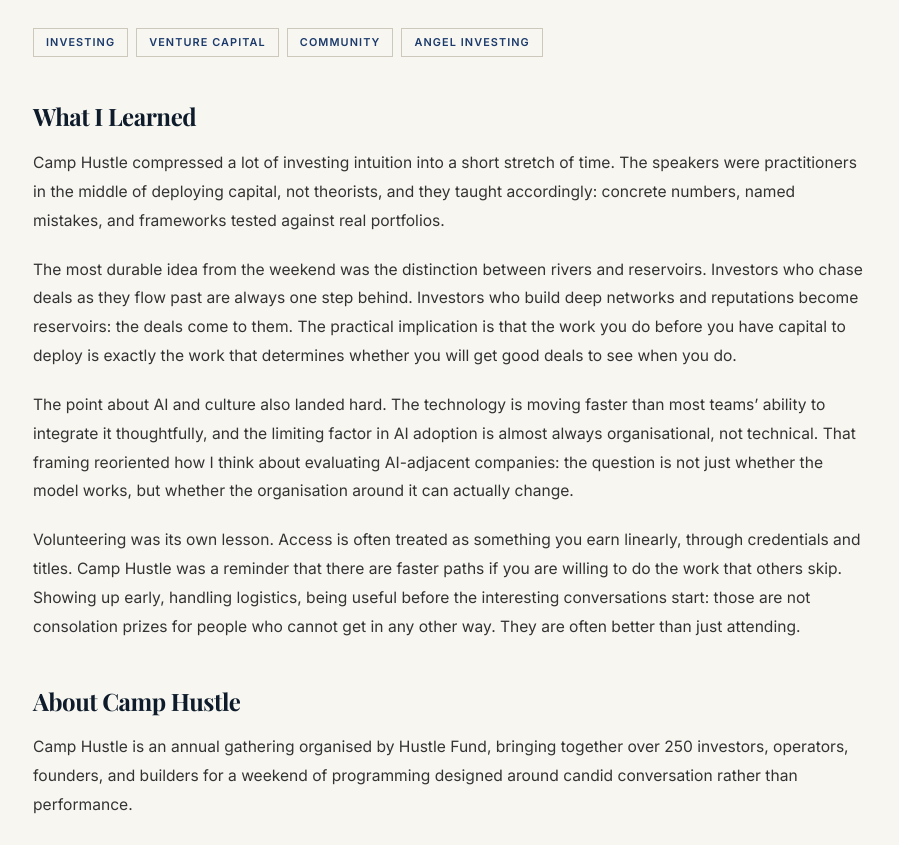
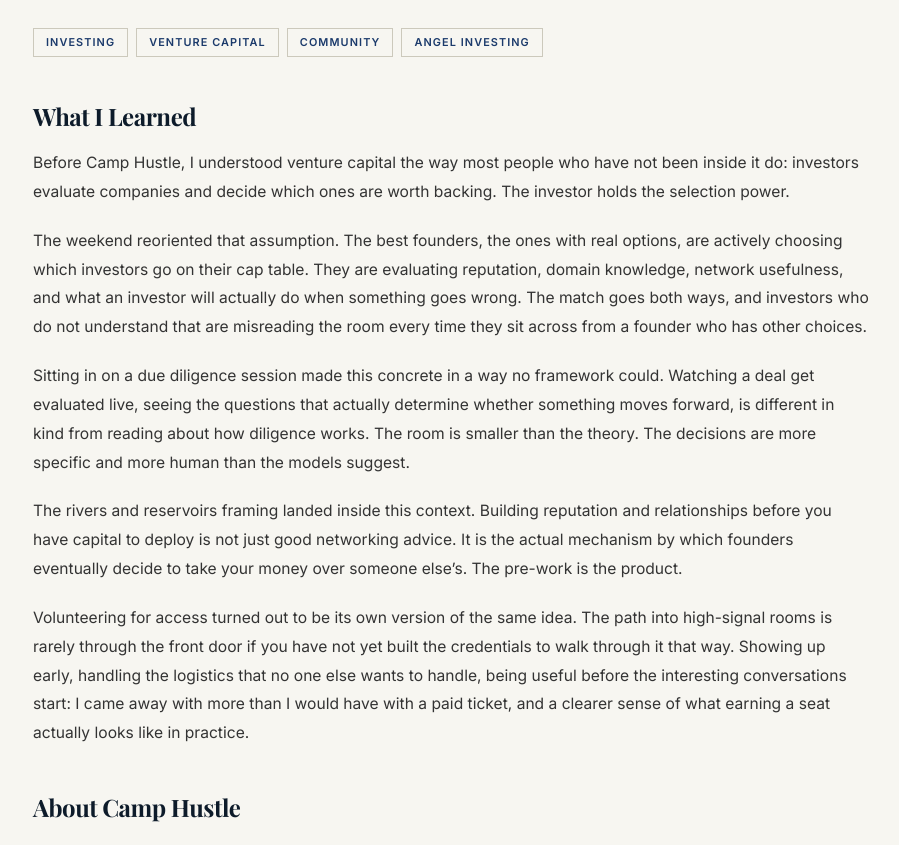
Before and after one commit to allimessinese/allimessinese.github.io, a Jekyll site: the page built from _projects/hustle-fund-angel-investing.md, in a window 1280 px wide and 1400 px high, scrolled down 537 px, cut to the strip 107-952 px from the top of the window. Shown: the whole strip, without its empty margins (189-1088 px from the left). Built offline with Jekyll 4.4.1, drawn with Linux system fonts in a browser that asks for light colours; some web fonts are replaced; some of the changed text lies outside the part shown.

Commit message:
Strengthen Camp Hustle project narrative
Replace framework recap with genuine before/after: investors choose
startups vs. founders also choose investors. Ground it in the
due diligence session. Cut redundant Key Takeaways section.

Co-Authored-By: Claude Sonnet 4.6 <noreply@anthropic.com>

```diff
--- a/_projects/hustle-fund-angel-investing.md
+++ b/_projects/hustle-fund-angel-investing.md
@@ -21,13 +21,15 @@ links:
 
 ## What I Learned
 
-Camp Hustle compressed a lot of investing intuition into a short stretch of time. The speakers were practitioners in the middle of deploying capital, not theorists, and they taught accordingly: concrete numbers, named mistakes, and frameworks tested against real portfolios.
+Before Camp Hustle, I understood venture capital the way most people who have not been inside it do: investors evaluate companies and decide which ones are worth backing. The investor holds the selection power.
 
-The most durable idea from the weekend was the distinction between rivers and reservoirs. Investors who chase deals as they flow past are always one step behind. Investors who build deep networks and reputations become reservoirs: the deals come to them. The practical implication is that the work you do before you have capital to deploy is exactly the work that determines whether you will get good deals to see when you do.
+The weekend reoriented that assumption. The best founders, the ones with real options, are actively choosing which investors go on their cap table. They are evaluating reputation, domain knowledge, network usefulness, and what an investor will actually do when something goes wrong. The match goes both ways, and investors who do not understand that are misreading the room every time they sit across from a founder who has other choices.
 
-The point about AI and culture also landed hard. The technology is moving faster than most teams' ability to integrate it thoughtfully, and the limiting factor in AI adoption is almost always organisational, not technical. That framing reoriented how I think about evaluating AI-adjacent companies: the question is not just whether the model works, but whether the organisation around it can actually change.
+Sitting in on a due diligence session made this concrete in a way no framework could. Watching a deal get evaluated live, seeing the questions that actually determine whether something moves forward, is different in kind from reading about how diligence works. The room is smaller than the theory. The decisions are more specific and more human than the models suggest.
 
-Volunteering was its own lesson. Access is often treated as something you earn linearly, through credentials and titles. Camp Hustle was a reminder that there are faster paths if you are willing to do the work that others skip. Showing up early, handling logistics, being useful before the interesting conversations start: those are not consolation prizes for people who cannot get in any other way. They are often better than just attending.
+The rivers and reservoirs framing landed inside this context. Building reputation and relationships before you have capital to deploy is not just good networking advice. It is the actual mechanism by which founders eventually decide to take your money over someone else's. The pre-work is the product.
+
+Volunteering for access turned out to be its own version of the same idea. The path into high-signal rooms is rarely through the front door if you have not yet built the credentials to walk through it that way. Showing up early, handling the logistics that no one else wants to handle, being useful before the interesting conversations start: I came away with more than I would have with a paid ticket, and a clearer sense of what earning a seat actually looks like in practice.
 
 ## About Camp Hustle
 
@@ -47,18 +49,6 @@ Volunteering meant arriving before the event began, handling logistics, and maki
 
 The lesson generalised: in high-signal environments where entry is competitive, look for the operational gaps that others are not filling. The access on the other side is real.
 
-## Key Takeaways
-
-**Rivers and reservoirs.** Investors who are constantly in motion, chasing the next deal as it flows past, are structurally disadvantaged relative to those who have built enough reputation and trust that deals arrive unsolicited. Becoming a reservoir is a long game, but it is the right game.
-
-**AI is a cultural problem as much as a technical one.** The organisations getting the most out of AI are not necessarily the ones with the best models. They are the ones that have actually changed how they work. Adoption requires cultural shifts that most companies underestimate when they budget for AI.
-
-**Case studies beat hypotheticals.** The sessions that landed best at Camp Hustle were specific: here is a company, here is what we saw, here is what we missed, here is what the numbers showed. Specificity is what makes learning transferable.
-
-**Back up your numbers.** Whether you are pitching a company or presenting a thesis, the number that cannot be sourced is the number that loses the room. Every claim needs a thread you can pull.
-
-**Volunteer for access.** The path into rooms you are not yet invited to is often through the back door. Do the work that most people skip, and you earn a seat at the table before anyone has formally offered you one.
-
 ## Angel Squad
 
 Camp Hustle was how I got introduced to Hustle Fund's **Angel Squad**, and I joined shortly after.
```
